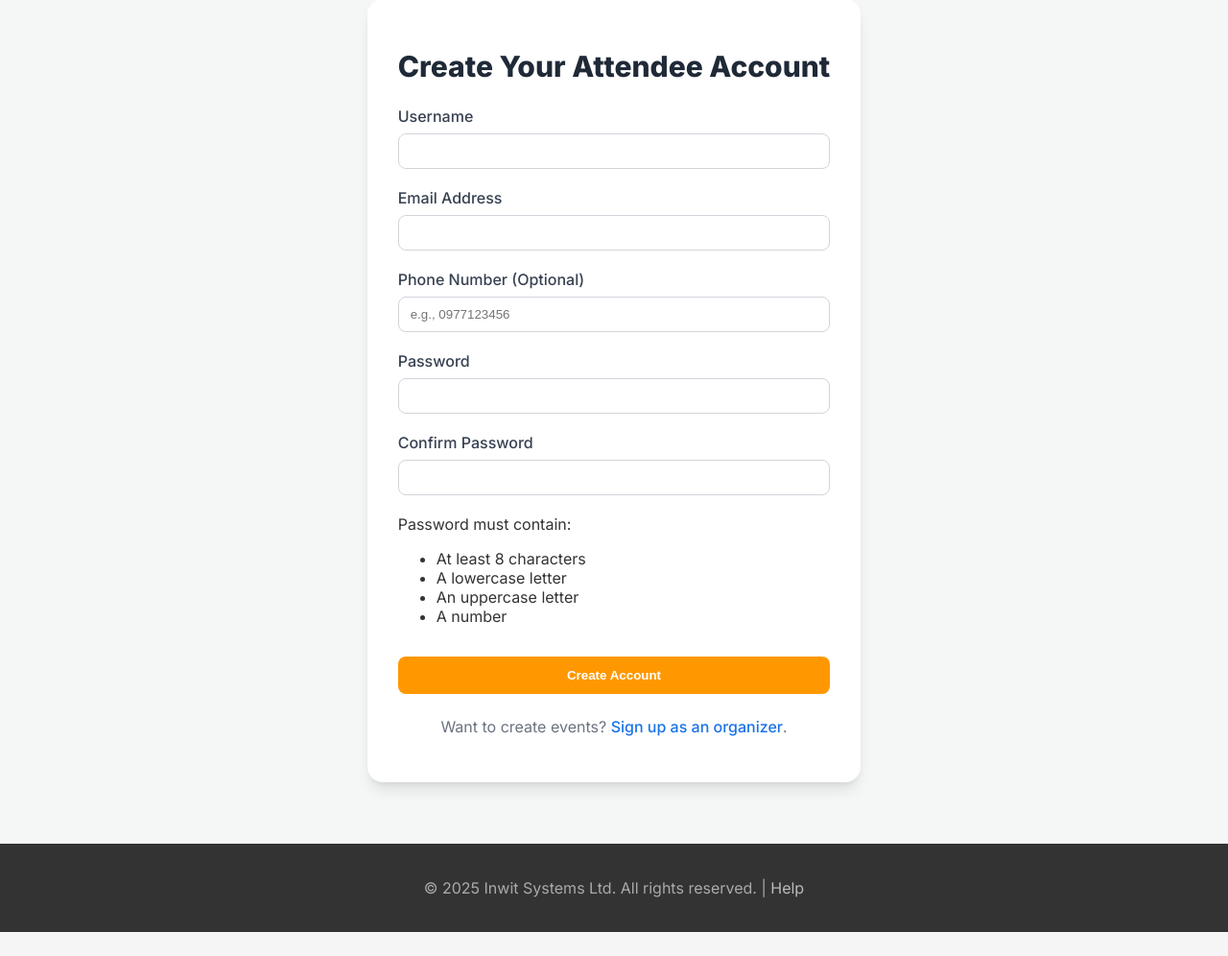
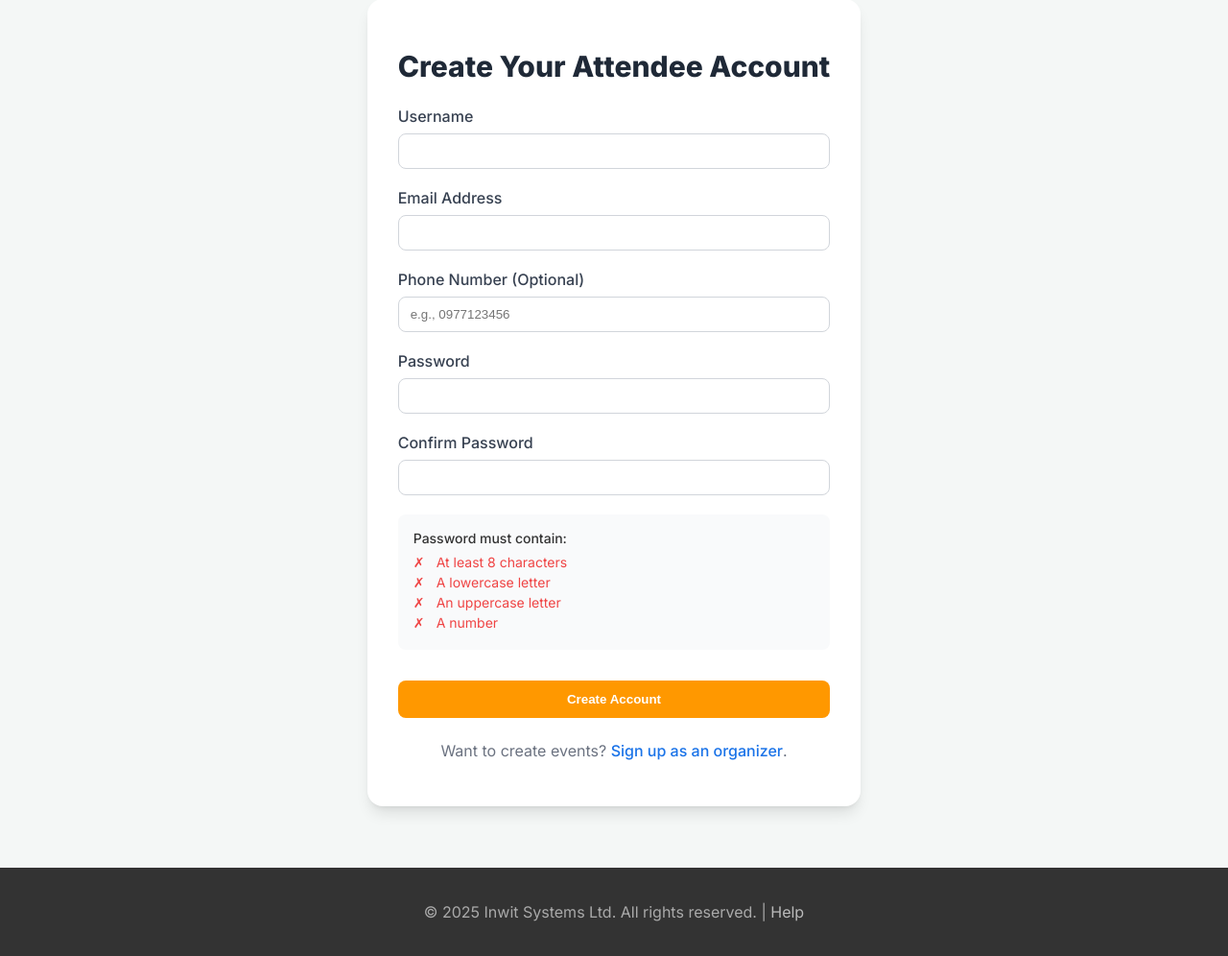
Before and after one commit to Plightin/inwit-tix-app, a Flask app: page /register/buyer in a window 1280 px wide. Shown: the part 131-1127 px from the top of the page at 96% size. Before the commit the page ends 1102 px from the top, so only its background shows below. Run offline with Flask 3, Linux system fonts and the light colour scheme.

Commit message:
Update style.css

```diff
--- a/static/style.css
+++ b/static/style.css
@@ -244,6 +244,44 @@ nav ul li a:hover {
     border-bottom: 1px solid #e5e7eb;
 }
 
+/* Styles for Password Strength Validation */
+.password-reqs {
+    margin: 1rem 0;
+    padding: 1rem;
+    background-color: #f9fafb;
+    border-radius: 0.5rem;
+    font-size: 0.875rem;
+}
+.password-reqs p {
+    font-weight: 500;
+    margin-top: 0;
+    margin-bottom: 0.5rem;
+}
+.password-reqs ul {
+    list-style-type: none;
+    padding: 0;
+    margin: 0;
+}
+.password-reqs li {
+    padding-left: 1.5rem;
+    position: relative;
+    color: #ef4444; /* Red for invalid */
+    margin-bottom: 0.25rem;
+}
+.password-reqs li::before {
+    content: '✗';
+    position: absolute;
+    left: 0;
+    color: #ef4444;
+}
+.password-reqs li.valid {
+    color: #10b981; /* Green for valid */
+}
+.password-reqs li.valid::before {
+    content: '✓';
+    color: #10b981;
+}
+
 /* Event Detail Page Styles */
 .event-detail-card {
     background-color: white;
```
Also changed, not shown: other parts of static/style.css (+35 -4 lines).
